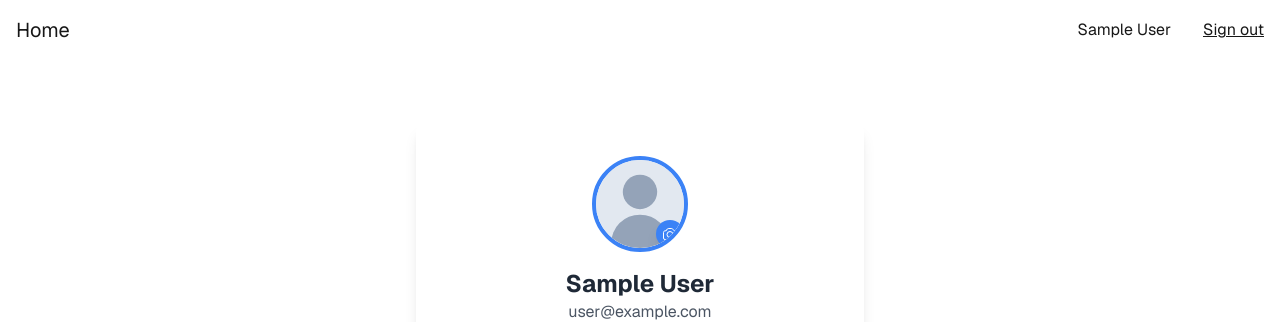
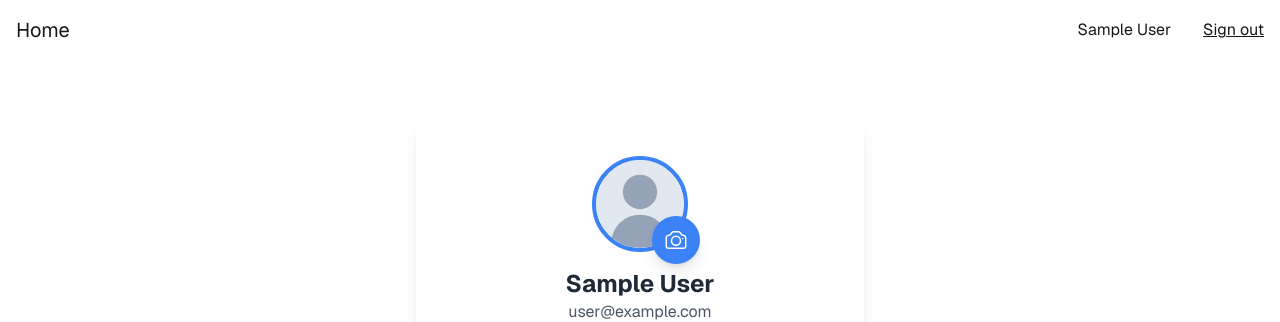
Before and after one commit to aladin002dz/next-auth-prototype-ii, a Next.js app: page /dashboard in a window 1280 px wide. Shown: the top 322 px of the page. Built offline with nearby package versions, Linux system fonts and the light colour scheme; no server answers; the database is empty; sample sign-in values are in the browser's storage.

Commit message:
refactor: improve profile picture component styling and enhance dashboard image URL handling

```diff
--- a/app/components/UpdateProfilePicture.tsx
+++ b/app/components/UpdateProfilePicture.tsx
@@ -68,17 +68,19 @@ export default function UpdateProfilePicture({ currentImageUrl, userName }: Upda
 
     return (
         <div className="relative">
-            <div className="relative w-24 h-24 rounded-full overflow-hidden border-4 border-blue-500">
+            <div className="relative w-24 h-24">
+                <div className="absolute inset-0 rounded-full overflow-hidden border-4 border-blue-500">
                     <Image
                         src={previewUrl || currentImageUrl}
                         alt={userName || "User"}
                         fill
-                    className="object-cover"
+                        className="object-cover rounded-full"
                         priority
                     />
+                </div>
                 <button
                     onClick={handleImageClick}
-                    className="absolute bottom-0 right-0 bg-blue-500 text-white p-1.5 rounded-full shadow-lg hover:bg-blue-600 transition-colors duration-200"
+                    className="absolute bottom-0 right-0 translate-x-1/4 translate-y-1/4 bg-blue-500 text-white p-3 rounded-full shadow-lg hover:bg-blue-600 transition-colors duration-200 z-10 w-12 h-12 flex items-center justify-center"
                     disabled={isUploading}
                 >
                     <svg
@@ -87,7 +89,7 @@ export default function UpdateProfilePicture({ currentImageUrl, userName }: Upda
                         viewBox="0 0 24 24"
                         strokeWidth={1.5}
                         stroke="currentColor"
-                        className="w-4 h-4"
+                        className="w-6 h-6"
                     >
                         <path
                             strokeLinecap="round"
@@ -116,14 +118,14 @@ export default function UpdateProfilePicture({ currentImageUrl, userName }: Upda
                             setPreviewUrl(null);
                             setSelectedFile(null);
                         }}
-                        className="px-3 py-1 text-sm bg-gray-200 text-gray-700 rounded hover:bg-gray-300"
+                        className="px-4 py-3 min-w-[48px] min-h-[48px] text-sm bg-gray-200 text-gray-700 rounded hover:bg-gray-300"
                         disabled={isUploading}
                     >
                         Cancel
                     </button>
                     <button
                         onClick={handleSave}
-                        className="px-3 py-1 text-sm bg-blue-500 text-white rounded hover:bg-blue-600 disabled:bg-blue-300"
+                        className="px-4 py-3 min-w-[48px] min-h-[48px] text-sm bg-blue-500 text-white rounded hover:bg-blue-600 disabled:bg-blue-300"
                         disabled={isUploading}
                     >
                         {isUploading ? 'Saving...' : 'Save'}
--- a/app/dashboard/page.tsx
+++ b/app/dashboard/page.tsx
@@ -16,9 +16,14 @@ export default async function Dashboard() {
     },
   });
 
-  const imageUrl = user?.image
-    ? `/api/cloudflare-r2/display-image?image=${user.image}`
-    : `/default-avatar.svg`;
+  let imageUrl = null;
+  if (user?.image && user.image.startsWith("https://")) {
+    imageUrl = user.image;
+  } else {
+    imageUrl = user?.image
+      ? `/api/cloudflare-r2/display-image?image=${user.image}`
+      : `/default-avatar.svg`;
+  }
 
   return (
     <div className="min-h-screen p-8 pb-20 gap-16 sm:p-20 font-[family-name:var(--font-geist-sans)]">
```
Lines whose indentation alone changed are shown as unchanged.
